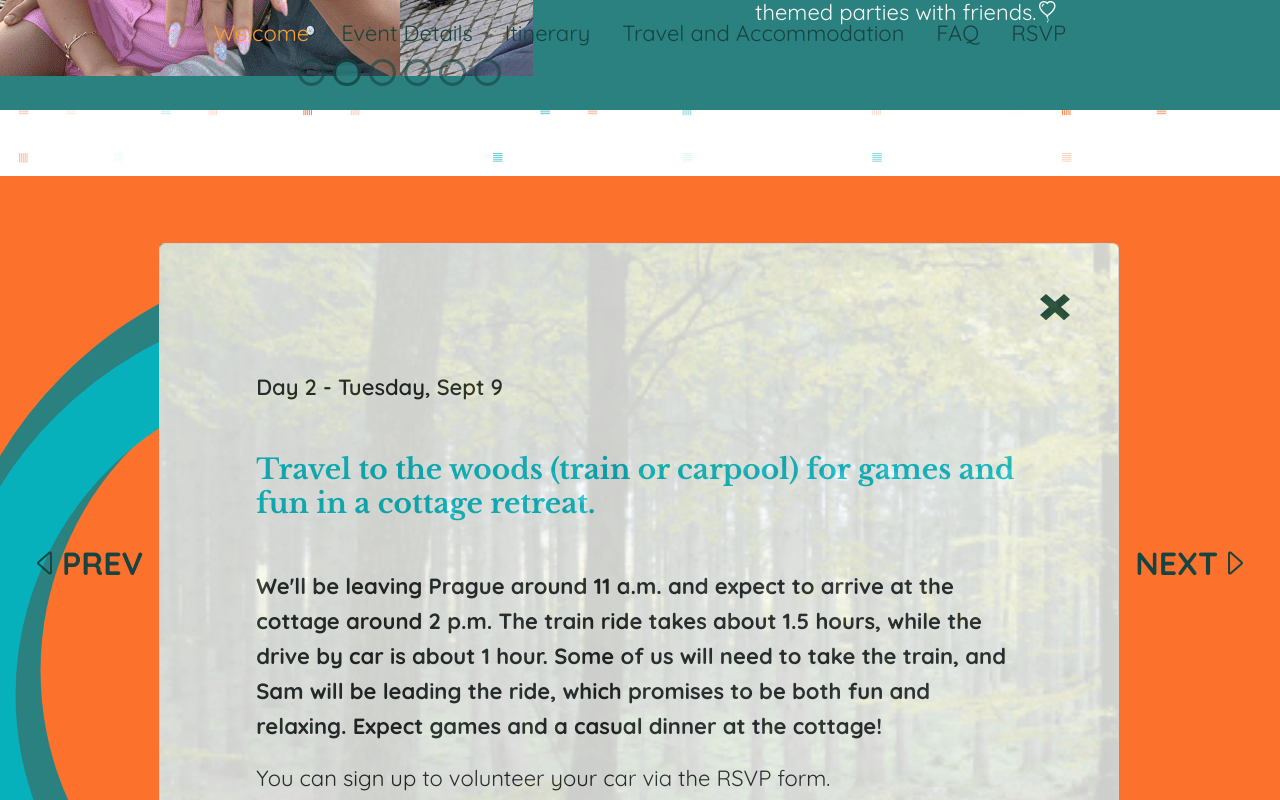
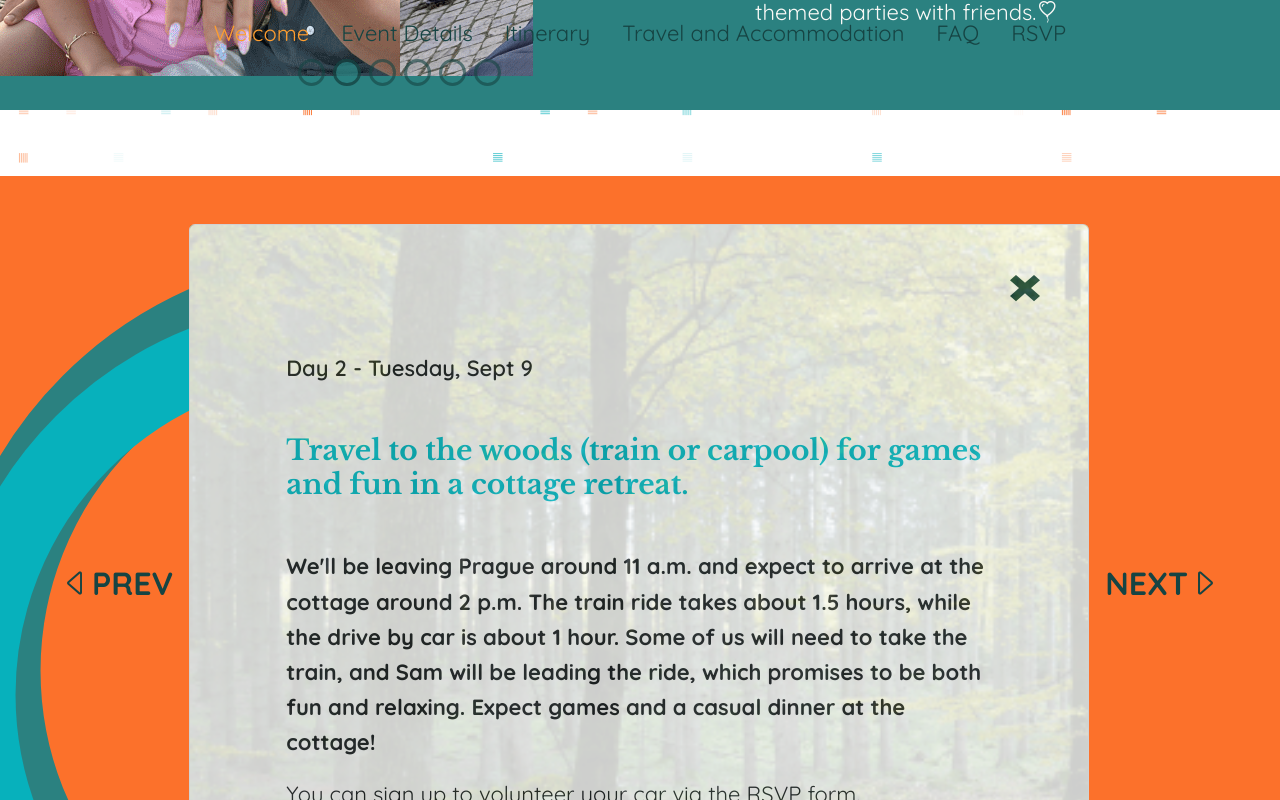
Before and after one commit to queuing4oranges/sam-adrian-wedding, a React (Vite) app: page /#welcome in a window 1280 px wide. Both pictures are taken after a click on the element 640 px from the left and 400 px from the top of the page. Built offline with nearby package versions, Linux system fonts and the light colour scheme; a web font is replaced by a local one.

Commit message:
Fix next/prev buttons

```diff
--- a/src/components/itinerary/SingleDayInfo.jsx
+++ b/src/components/itinerary/SingleDayInfo.jsx
@@ -50,18 +50,16 @@ export default function SingleDayInfo({ setShowMore, schedule, selectedDay, setS
 			setSelectedDay(selectedDay - 1);
 		}
 	}
-console.log(showArrow, 'show arrow')
+
 	return (
 		<Row className='card-container w-100'>
 			<Col xs={12} lg={6} className='w-100 d-flex flex-column justify-content-center align-items-center'>
 				{!modal ?
 				<div className='d-flex'>
-					{showArrow.left &&
-						<span className='prev-span' onClick={handlePrevDay}>
-							<i className='bi bi-caret-left'/>
-							<span className='me-3'>PREV</span>
-						</span>
-					}
+					<span className={`prev-span ${!showArrow.left ? 'hidden' : ''}`} onClick={handlePrevDay}>
+						<i className='bi bi-caret-left'/>
+						<span className='me-3'>PREV</span>
+					</span>
 					<Card className='single-day-info-card p-2 p-md-4 p-lg-5'>
 						<span
 							onClick={() => setShowMore(false)}
@@ -92,12 +90,10 @@ console.log(showArrow, 'show arrow')
 							}
 						</CardBody>
 					</Card>
-					{showArrow.right &&
-						<span className='next-span' onClick={handleNextDay}>
+						<span className={`next-span ${!showArrow.right ? 'hidden' : ''}`} onClick={handleNextDay}>
 							<span className='ms-3'>NEXT</span>
 							<i className='bi bi-caret-right'/>
 						</span>
-					}
 					</div>
 				: <FotoModal inspirationUrl={inspirationUrl} toggle={toggle} modal={modal} />
 				}
--- a/src/components/itinerary/singledayinfo.scss
+++ b/src/components/itinerary/singledayinfo.scss
@@ -17,14 +17,16 @@
 	font-weight: bolder;
 	font-size: xx-large;
 	cursor: pointer;
-	height: 40rem;
+	height: 45rem;
+	width: 10rem;
 	display: flex;
 	align-items: center;
 }
 
 .single-day-info-card {
-	height: 40rem;
-	width: 60rem;
+	min-height: 45rem;
+	max-height: 45rem;
+	max-width: 60rem;
 
 	h3 {
 		color: vars.$turq-light-light;
@@ -36,10 +38,14 @@
 	font-weight: bolder;
 }
 
+.hidden {
+	visibility: hidden;
+}
+
 /* Large Tablets (992px and below) */
 @media (max-width: 992px) {
 	.single-day-info-card {
-		height: unset;
+		min-height: unset;
 		width: unset;
 		padding: 0;
 
```
